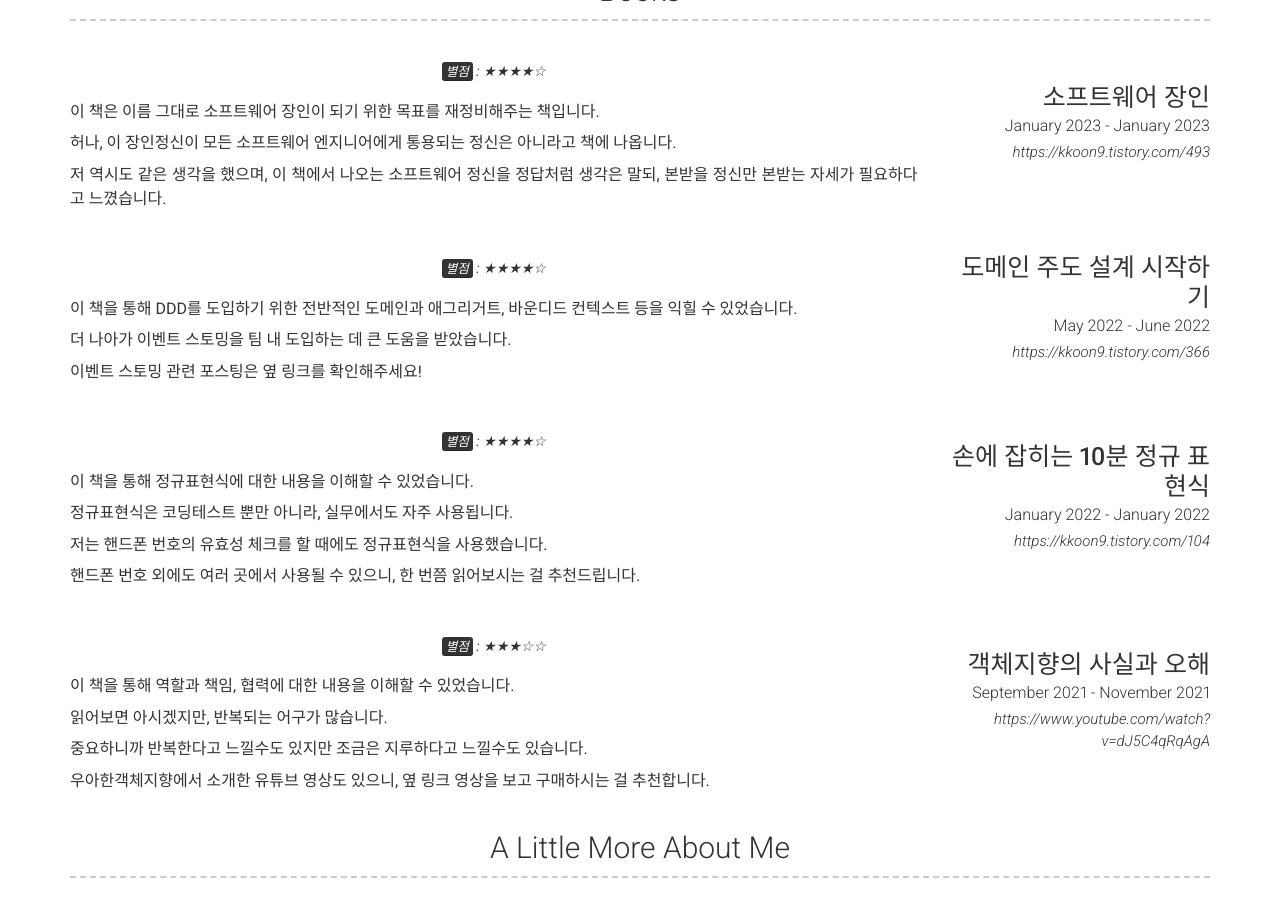
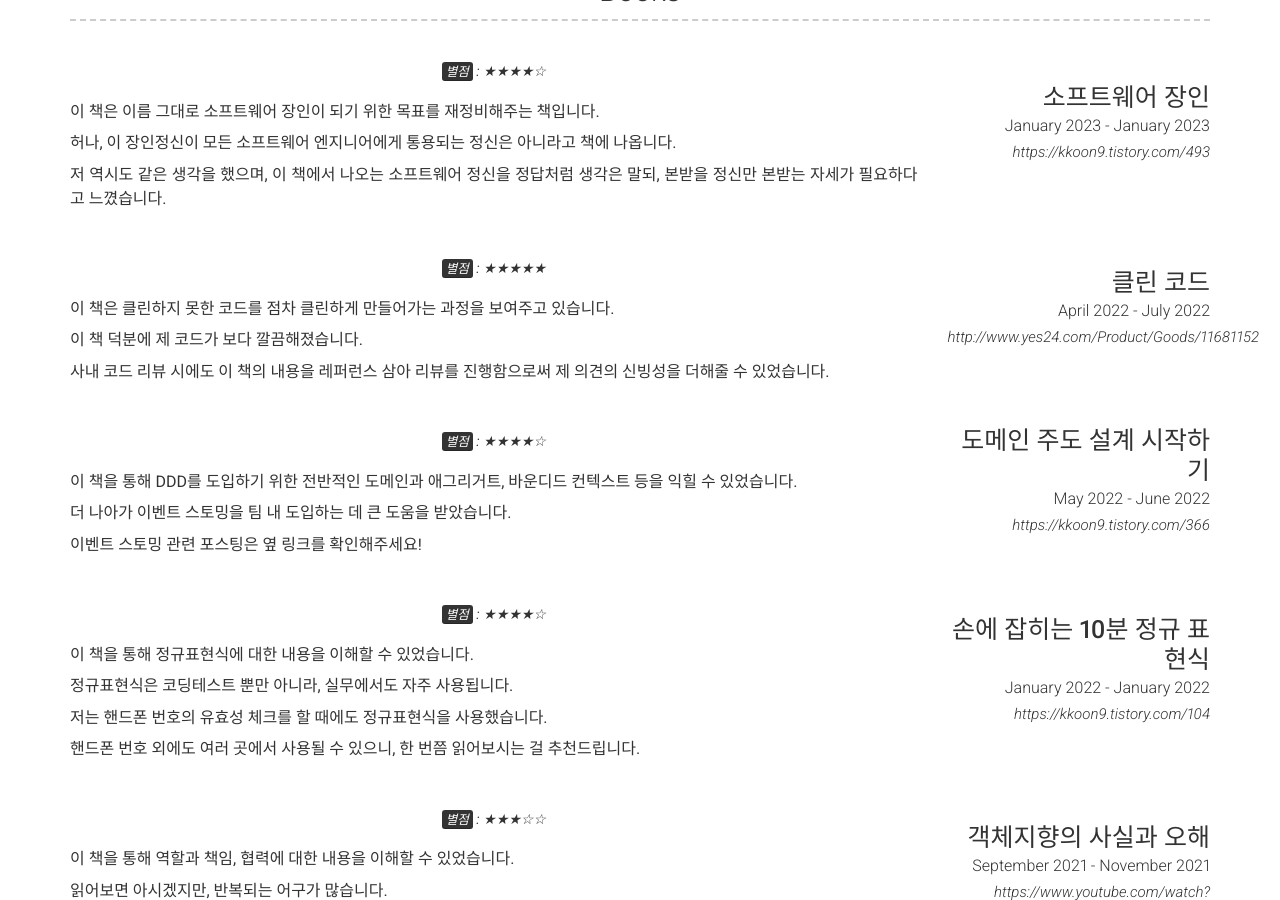
Before and after one commit to kkoon9/kkoon9.github.io, a Jekyll site: the page built from index.md, in a window 1280 px wide and 900 px high, scrolled down 579 px. Built offline with Jekyll 4.4.1, drawn with Linux system fonts in a browser that asks for light colours; nearby versions of some CDN libraries.

Commit message:
feat: 클린 코드 추가
Signed-off-by: eric <rndrnjs2003@gmail.com>

```diff
--- a/_config.yml
+++ b/_config.yml
@@ -56,6 +56,18 @@ content:
           허나, 이 장인정신이 모든 소프트웨어 엔지니어에게 통용되는 정신은 아니라고 책에 나옵니다.
 
           저 역시도 같은 생각을 했으며, 이 책에서 나오는 소프트웨어 정신을 정답처럼 생각은 말되, 본받을 정신만 본받는 자세가 필요하다고 느꼈습니다.
+      - layout: right
+        title: 클린 코드
+        caption: April 2022 - July 2022
+        link: http://www.yes24.com/Product/Goods/11681152
+        quote: >
+          <mark>별점</mark> : ★★★★★
+        description: |
+          이 책은 클린하지 못한 코드를 점차 클린하게 만들어가는 과정을 보여주고 있습니다.
+
+          이 책 덕분에 제 코드가 보다 깔끔해졌습니다.
+
+          사내 코드 리뷰 시에도 이 책의 내용을 레퍼런스 삼아 리뷰를 진행함으로써 제 의견의 신빙성을 더해줄 수 있었습니다.
       - layout: right
         title: 도메인 주도 설계 시작하기
         caption: May 2022 - June 2022
```
